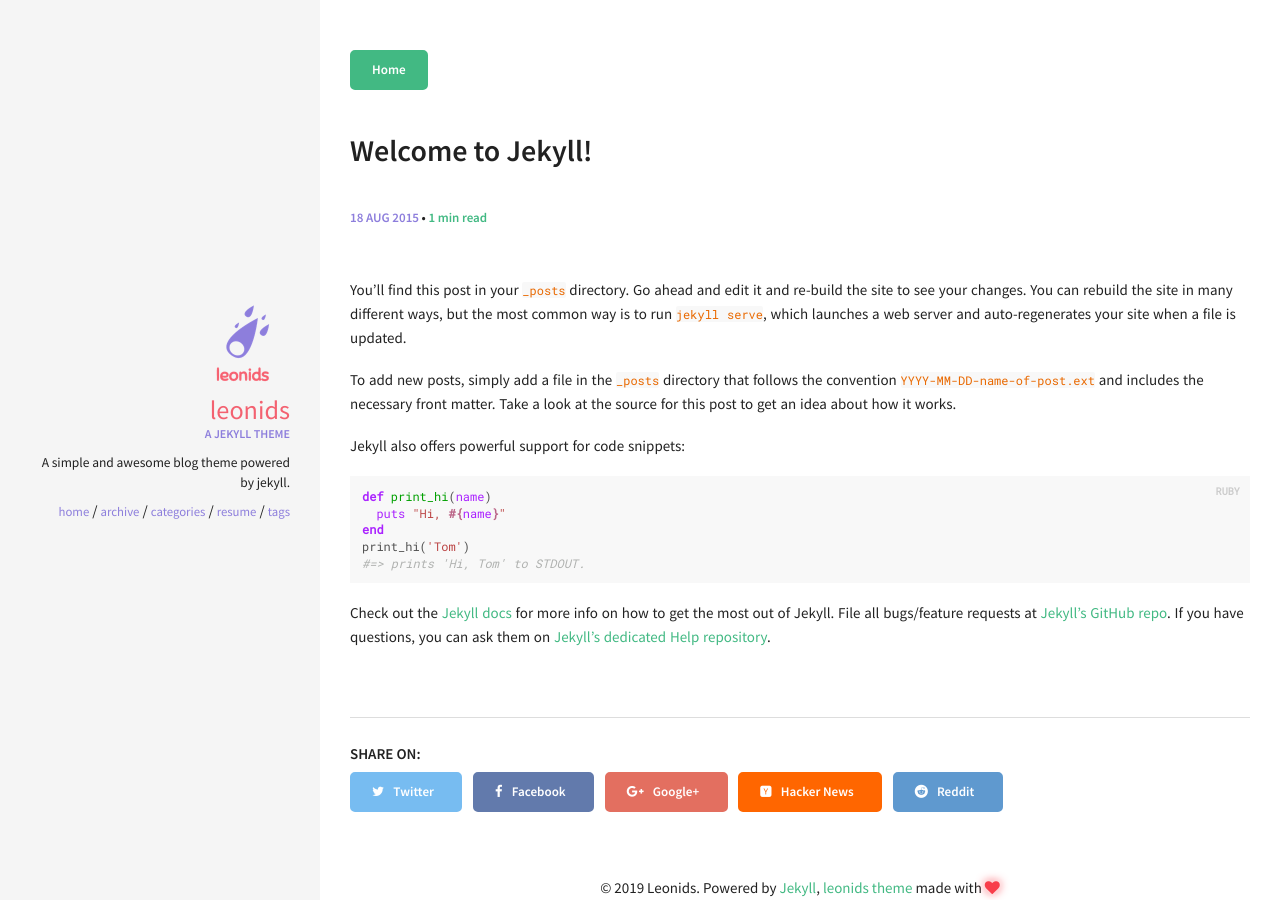
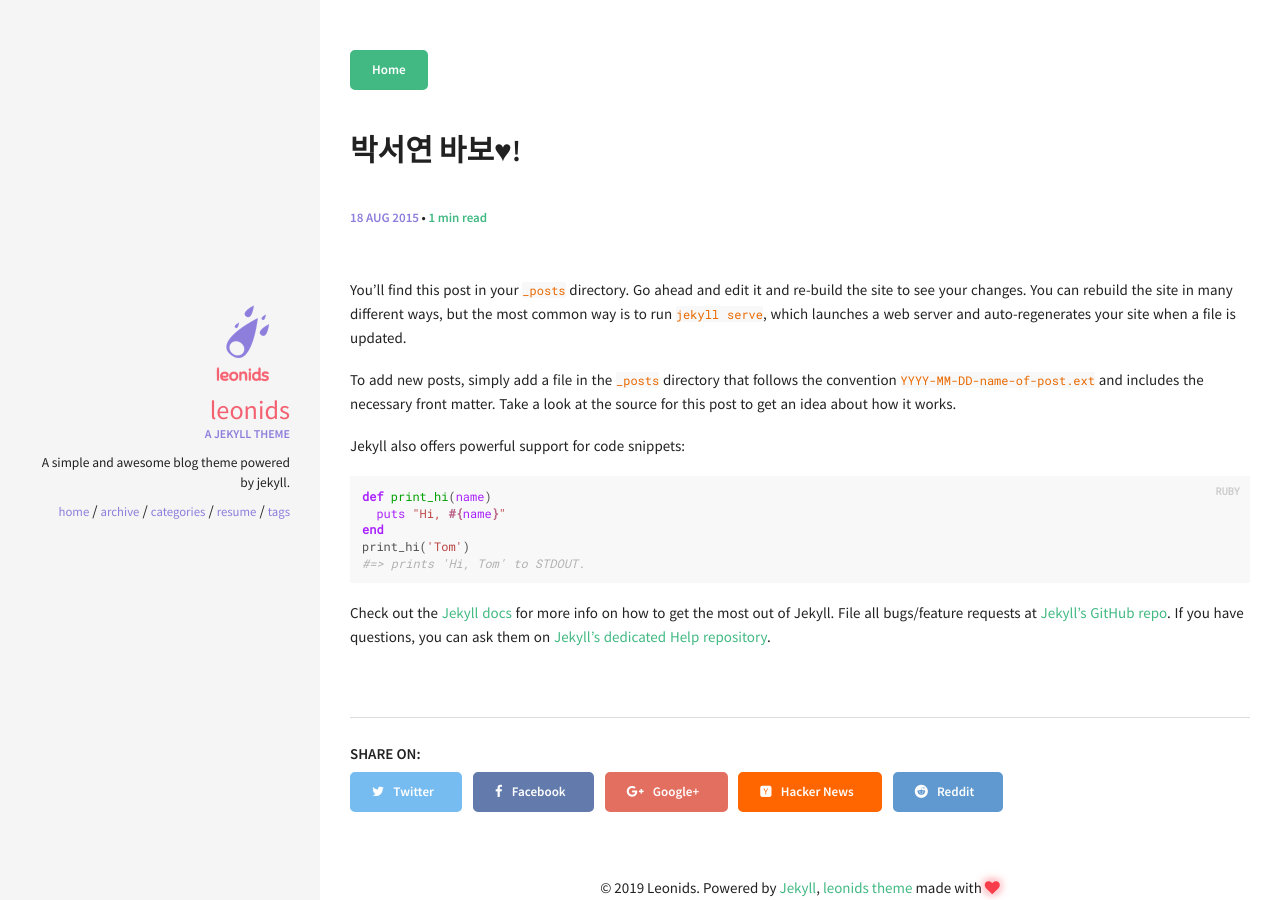
Before and after one commit to dudgns0612/dudgns0612.github.io, a Jekyll site: the page built from _posts/2015-08-18-welcome-to-jekyll.md, in a window 1280 px wide. Built offline with Jekyll 4.4.1, drawn with Linux system fonts in a browser that asks for light colours.

Commit message:
commit test

```diff
--- a/_posts/2015-08-18-welcome-to-jekyll.md
+++ b/_posts/2015-08-18-welcome-to-jekyll.md
@@ -1,6 +1,6 @@
 ---
 layout: post
-title:  "Welcome to Jekyll!"
+title:  "박서연 바보♥!"
 date:   2015-08-18 15:07:19
 categories: [tutorial]
 comments: true
```
